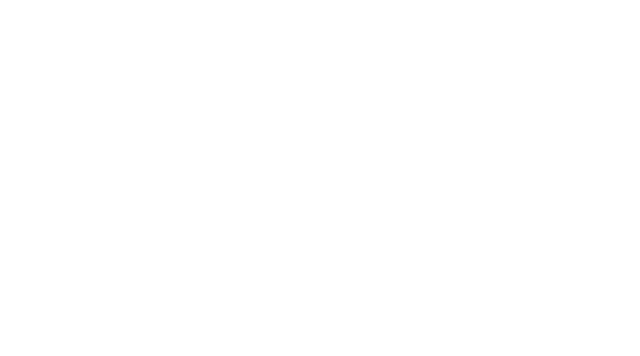
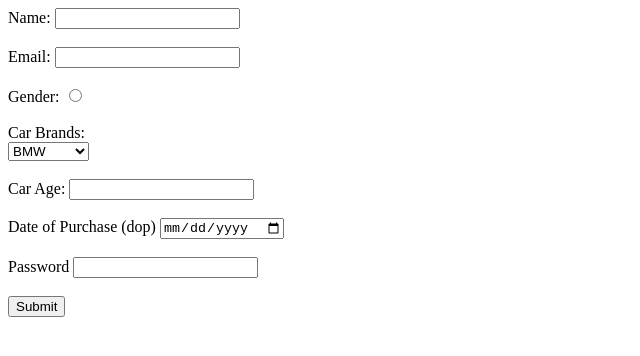
Before and after one commit to acciojob/car-insurance-form-Deepak8711, a website: page main.html in a window 1280 px wide. Shown: the whole page, without its empty margins (0-640 px from the left). Drawn offline with Linux system fonts and the light colour scheme.

Commit message:
created a submission

```diff
--- a/main.html
+++ b/main.html
@@ -8,6 +8,31 @@
 
 <body>
 	<!-- the entire body must be written by student -->
+	<label for="name">Name:</label>
+	<input type="text" id="name" required> <br><br>
+	<label for="Email">Email:</label>
+	<input type="email" id="email" required> <br><br>
+	<label for="Gender">Gender:</label>
+	<input type="radio" required> <br><br>
+	<label>Car Brands:</label> <br>
+	<select id="cars">
+		<option>BMW</option>
+		<option>Audi</option>
+		<option> Mercedez</option>
+
+	</select>    <br><br>
+
+	<label>Car Age:</label>
+	<input type="number" id="carage" required>   <br><br>
+
+	<label>Date of Purchase (dop)	</label>
+	<input type="date" id="dop" required>    <br><br>
+
+	<label>Password</label>
+	<input type="password" id="password" required>    <br><br>
+
+	<input type="submit">
+
     <script type="text/javascript" src="./script.js">
 </script>
 
```
